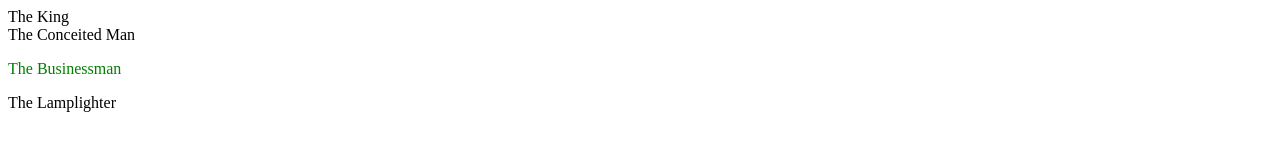
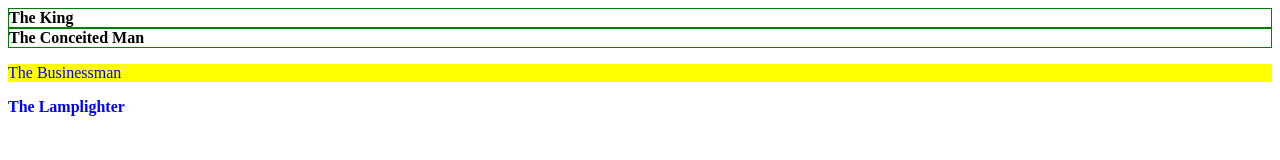
Before and after one commit to fszofi/fszofi.github.io, a plain HTML site: page selectorok/index.html in a window 1280 px wide. Drawn offline with Linux system fonts and the light colour scheme.

Commit message:
Selectorok végleges

```diff
--- a/selectorok/style.css
+++ b/selectorok/style.css
@@ -1,3 +1,15 @@
+.big {
+    color: blue;
+}
+
+.container .asteroid {
+    border: solid green 1px;
+}
+
+.container, .b329 {
+    FONT-WEIGHT: bold;
+}
+
 p {
-    color: green;
+    background-color: yellow;
 }
```
